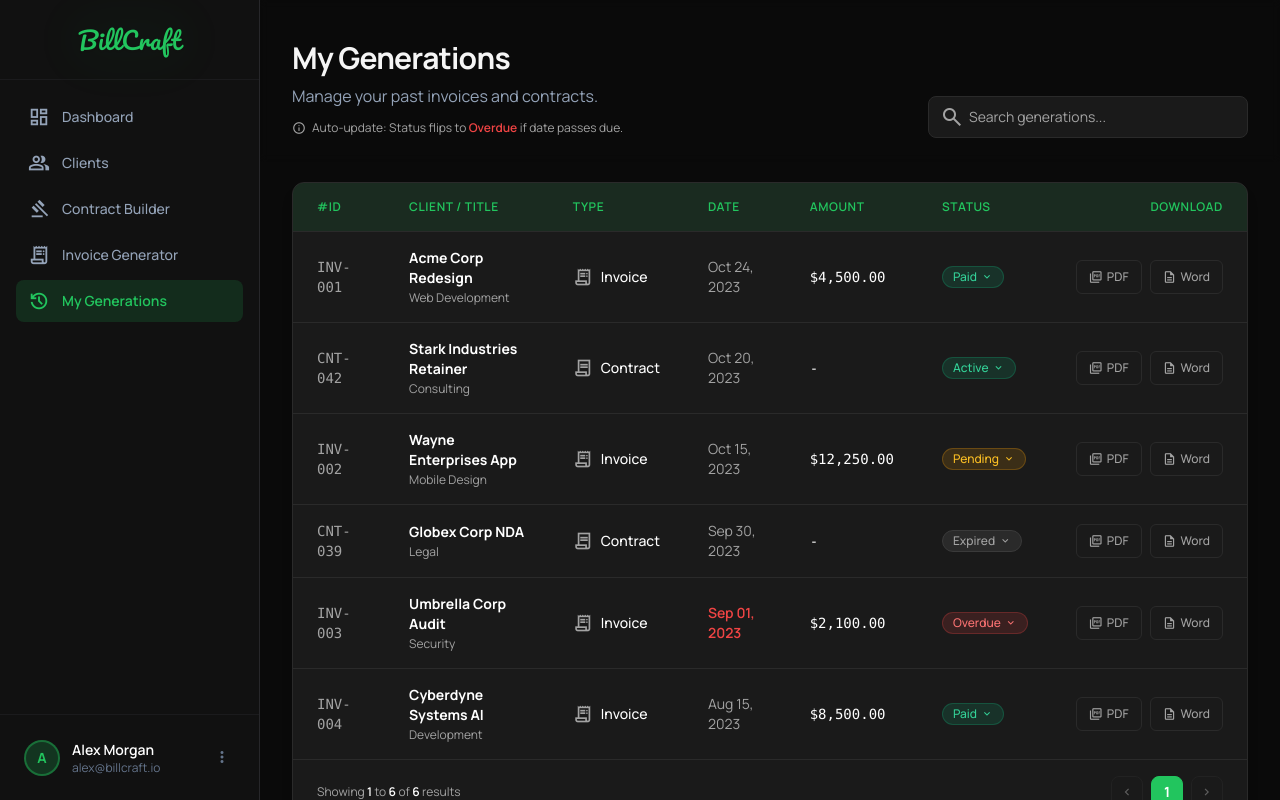
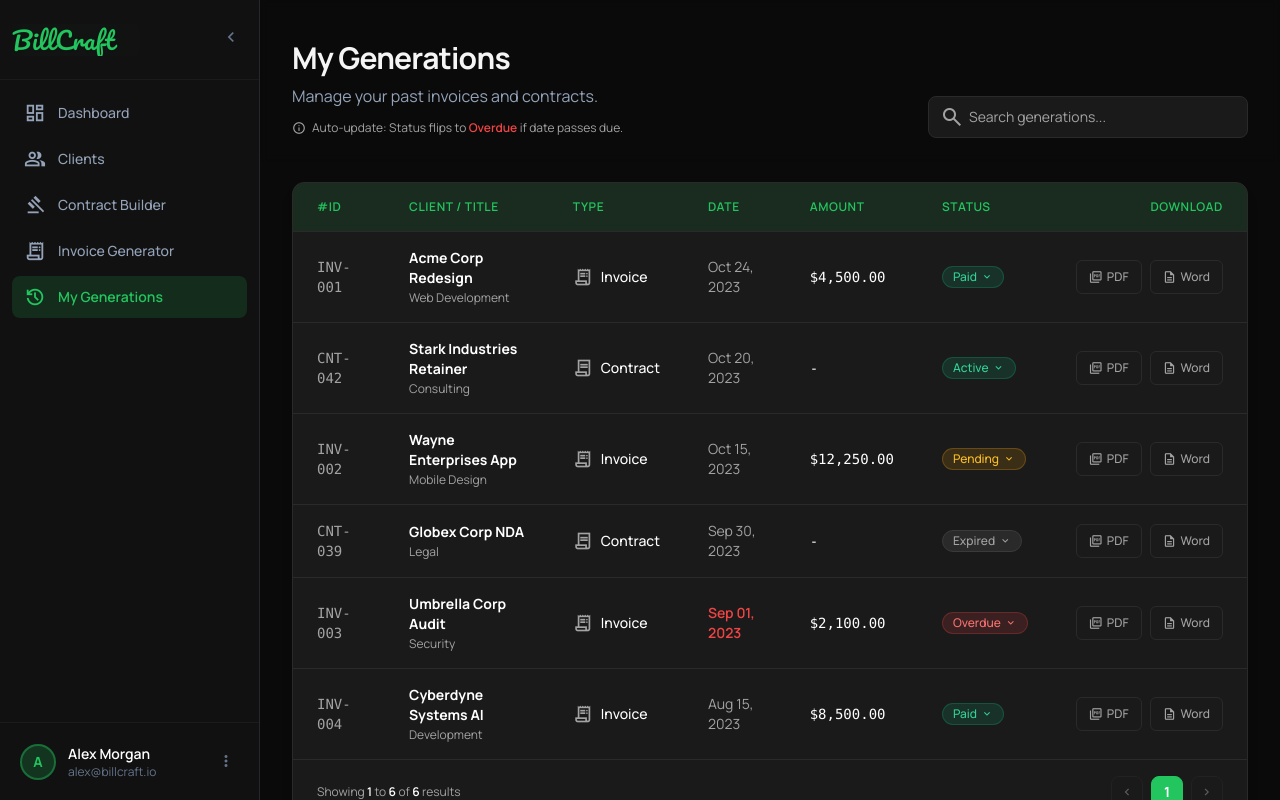
Before and after one commit to MerLin027/BillCraft, a React (Vite) app in the folder frontend/: page /my-generations in a window 1280 px wide. Built offline with nearby package versions, Linux system fonts and the light colour scheme.

Commit message:
Add collapsible sidebar with CSS var-driven page margins

```diff
--- a/frontend/src/components/Sidebar.jsx
+++ b/frontend/src/components/Sidebar.jsx
@@ -12,18 +12,19 @@ const NAV_ITEMS = [
 
 export default function Sidebar({ active }) {
   const navigate = useNavigate()
-  const { user, logout } = useApp()
+  const { user, logout, sidebarCollapsed, toggleSidebar } = useApp()
 
-  const displayFullName = user?.name ?? 'Alex Morgan'
+  const displayFullName = user?.name  ?? 'Alex Morgan'
   const displayEmail    = user?.email ?? 'alex@billcraft.io'
   const avatarInitial   = displayFullName.trim().charAt(0).toUpperCase()
 
   const location = useLocation()
-  const [menuOpen, setMenuOpen]     = useState(false)
+  const [menuOpen,   setMenuOpen]   = useState(false)
   const [navigating, setNavigating] = useState(false)
   const menuRef = useRef(null)
 
-  // Fade the overlay OUT once the new route has rendered
+  const W = sidebarCollapsed ? 72 : 260
+
   useEffect(() => {
     const t = setTimeout(() => setNavigating(false), 50)
     return () => clearTimeout(t)
@@ -31,9 +32,7 @@ export default function Sidebar({ active }) {
 
   useEffect(() => {
     function handleOutsideClick(e) {
-      if (menuRef.current && !menuRef.current.contains(e.target)) {
-        setMenuOpen(false)
-      }
+      if (menuRef.current && !menuRef.current.contains(e.target)) setMenuOpen(false)
     }
     if (menuOpen) document.addEventListener('mousedown', handleOutsideClick)
     return () => document.removeEventListener('mousedown', handleOutsideClick)
@@ -53,55 +52,87 @@ export default function Sidebar({ active }) {
 
   return (
     <>
-    {/* Page-transition overlay — covers the main content area */}
+    {/* Page-transition overlay */}
     <div
       style={{
         position: 'fixed',
         top: 0,
-        left: 260,
+        left: W,
         right: 0,
         bottom: 0,
         background: '#0a0a0a',
         opacity: navigating ? 1 : 0,
-        transition: 'opacity 200ms ease-in-out',
+        transition: 'opacity 200ms ease-in-out, left 300ms ease-in-out',
         pointerEvents: navigating ? 'all' : 'none',
         zIndex: 40,
       }}
     />
-    <aside className="w-[260px] h-screen bg-[#111111] border-r border-[#27272a] flex flex-col justify-between shrink-0 fixed left-0 top-0 z-50">
-      <div className="flex flex-col flex-grow">
 
-        {/* Brand */}
-        <div className="h-20 flex items-center justify-center px-6 border-b border-[#27272a]/50 shrink-0">
-          <div className="relative">
-            <div className="absolute -inset-4 bg-[#22c55e]/10 rounded-full blur-xl opacity-30 pointer-events-none" />
-            <h1 className="font-cursive text-2xl text-[#22c55e] tracking-wide relative z-10 drop-shadow-sm select-none">
+    <aside
+      style={{ width: W, transition: 'width 300ms ease-in-out' }}
+      className="h-screen bg-[#111111] border-r border-[#27272a] flex flex-col justify-between shrink-0 fixed left-0 top-0 z-50 overflow-hidden"
+    >
+      <div className="flex flex-col flex-grow min-w-0">
+
+        {/* Brand + collapse toggle */}
+        <div className="h-20 flex items-center border-b border-[#27272a]/50 shrink-0 px-3 gap-2">
+          {/* Logo — hide text when collapsed */}
+          <div
+            className="flex items-center gap-2 flex-1 min-w-0 overflow-hidden cursor-pointer"
+            onClick={() => navTo('/dashboard')}
+          >
+            <div className="relative shrink-0">
+              <div className="absolute -inset-3 bg-[#22c55e]/10 rounded-full blur-xl opacity-30 pointer-events-none" />
+              {sidebarCollapsed ? (
+                <span className="material-symbols-outlined text-[#22c55e] text-[28px] relative z-10" style={{ fontVariationSettings: "'FILL' 1" }}>receipt</span>
+              ) : (
+                <h1 className="font-cursive text-2xl text-[#22c55e] tracking-wide relative z-10 drop-shadow-sm select-none whitespace-nowrap">
                   BillCraft
                 </h1>
+              )}
             </div>
           </div>
 
+          {/* Collapse toggle */}
+          <button
+            onClick={toggleSidebar}
+            className="shrink-0 p-1.5 rounded-lg text-slate-500 hover:text-white hover:bg-white/10 transition-colors"
+            title={sidebarCollapsed ? 'Expand sidebar' : 'Collapse sidebar'}
+          >
+            <span className="material-symbols-outlined text-[20px]">
+              {sidebarCollapsed ? 'chevron_right' : 'chevron_left'}
+            </span>
+          </button>
+        </div>
+
         {/* Nav links */}
-        <nav className="flex flex-col gap-1 p-4 flex-grow">
+        <nav className="flex flex-col gap-1 p-3 flex-grow">
           {NAV_ITEMS.map(({ label, icon, path, filled }) => {
             const isActive = path === '/' + active
             return (
               <button
                 key={path}
                 onClick={() => navTo(path)}
-                className={`flex items-center gap-3 px-3 py-2.5 rounded-lg transition-all duration-200 ease-in-out w-full text-left ${
+                title={sidebarCollapsed ? label : undefined}
+                className={`flex items-center gap-3 rounded-lg transition-all duration-200 ease-in-out w-full text-left ${
+                  sidebarCollapsed ? 'px-3 py-2.5 justify-center' : 'px-3 py-2.5'
+                } ${
                   isActive
                     ? 'bg-[#22c55e]/15 text-[#22c55e]'
                     : 'text-slate-400 hover:bg-white/5 hover:text-white'
                 }`}
               >
                 <span
-                  className="material-symbols-outlined text-[22px]"
+                  className="material-symbols-outlined text-[22px] shrink-0"
                   style={isActive && filled ? { fontVariationSettings: "'FILL' 1" } : undefined}
                 >
                   {icon}
                 </span>
-                <span className={`text-sm ${isActive ? 'font-semibold' : 'font-medium'}`}>{label}</span>
+                {!sidebarCollapsed && (
+                  <span className={`text-sm whitespace-nowrap overflow-hidden ${isActive ? 'font-semibold' : 'font-medium'}`}>
+                    {label}
+                  </span>
+                )}
               </button>
             )
           })}
@@ -110,29 +141,36 @@ export default function Sidebar({ active }) {
 
       {/* User profile */}
       <div className="flex flex-col">
-        <div className="p-4 border-t border-[#27272a]/50 bg-[#111111]">
+        <div className="p-3 border-t border-[#27272a]/50 bg-[#111111]">
           <div className="relative" ref={menuRef}>
 
             {/* Profile row */}
-            <div className="flex items-center gap-3 p-2 rounded-lg hover:bg-white/5 cursor-pointer transition-colors">
+            <div
+              className={`flex items-center gap-3 p-2 rounded-lg hover:bg-white/5 cursor-pointer transition-colors ${sidebarCollapsed ? 'justify-center' : ''}`}
+              onClick={sidebarCollapsed ? () => setMenuOpen(v => !v) : undefined}
+            >
               <div className="size-9 rounded-full bg-[#22c55e]/20 border-2 border-[#22c55e]/40 flex items-center justify-center shrink-0">
                 <span className="text-sm font-bold text-[#22c55e] select-none">{avatarInitial}</span>
               </div>
-              <div className="flex flex-col overflow-hidden">
+              {!sidebarCollapsed && (
+                <>
+                  <div className="flex flex-col overflow-hidden flex-1 min-w-0">
                     <p className="text-sm font-semibold text-white truncate">{displayFullName}</p>
                     <p className="text-xs text-slate-500 truncate">{displayEmail}</p>
                   </div>
                   <button
                     onClick={() => setMenuOpen(v => !v)}
-                className="ml-auto p-1 rounded-md text-slate-500 hover:text-white hover:bg-white/10 transition-colors"
+                    className="ml-auto p-1 rounded-md text-slate-500 hover:text-white hover:bg-white/10 transition-colors shrink-0"
                   >
                     <span className="material-symbols-outlined text-lg">more_vert</span>
                   </button>
+                </>
+              )}
             </div>
 
             {/* Dropdown */}
             {menuOpen && (
-              <div className="absolute bottom-full left-0 mb-2 w-full bg-[#1a1a1a] border border-[#27272a] rounded-lg shadow-xl overflow-hidden z-50">
+              <div className={`absolute bottom-full mb-2 bg-[#1a1a1a] border border-[#27272a] rounded-lg shadow-xl overflow-hidden z-50 ${sidebarCollapsed ? 'left-0 w-40' : 'left-0 w-full'}`}>
                 <button
                   onClick={() => { setMenuOpen(false); navTo('/profile') }}
                   className="flex items-center gap-2 w-full px-4 py-2.5 text-sm font-medium text-[#f5f5f5] hover:bg-white/5 transition-colors text-left"
--- a/frontend/src/context/AppContext.jsx
+++ b/frontend/src/context/AppContext.jsx
@@ -14,6 +14,21 @@ export function AppProvider({ children }) {
   const [clients, setClients] = useState([])
   const [generations, setGenerations] = useState([])
   const [intendedDestination, setIntendedDestination] = useState(null)
+  const [sidebarCollapsed, setSidebarCollapsed] = useState(() => {
+    try { return localStorage.getItem('billcraft_sidebar') === 'collapsed' } catch { return false }
+  })
+  function toggleSidebar() {
+    setSidebarCollapsed(v => {
+      const next = !v
+      try { localStorage.setItem('billcraft_sidebar', next ? 'collapsed' : 'expanded') } catch {}
+      return next
+    })
+  }
+
+  // Set CSS var synchronously every render so pages always have the correct margin
+  if (typeof document !== 'undefined') {
+    document.documentElement.style.setProperty('--sidebar-w', sidebarCollapsed ? '72px' : '260px')
+  }
 
   const login = () => {
     const userData = { name: 'Vrushank', email: '23it032@charusat.edu.in' }
@@ -61,6 +76,7 @@ export function AppProvider({ children }) {
       clients, addClient, updateClient, deleteClient,
       generations, addGeneration, updateGenerationStatus,
       intendedDestination, setIntendedDestination,
+      sidebarCollapsed, toggleSidebar,
     }}>
       {children}
     </AppContext.Provider>
--- a/frontend/src/pages/ClientScreen.jsx
+++ b/frontend/src/pages/ClientScreen.jsx
@@ -29,7 +29,7 @@ export default function ClientScreen() {
       <Sidebar active="clients" />
 
       {/* Main */}
-      <main className="flex-1 flex flex-col h-full relative bg-[#0a0a0a] ml-[260px]">
+      <main className="flex-1 flex flex-col h-full relative bg-[#0a0a0a]" style={{ marginLeft: 'var(--sidebar-w)', transition: 'margin-left 300ms ease-in-out' }}>
 
         {/* Header */}
         <header className="px-8 pt-10 pb-6 flex flex-col md:flex-row md:items-end justify-between gap-6 bg-[#0a0a0a]/80 backdrop-blur-sm sticky top-0 z-10">
--- a/frontend/src/pages/Clients.jsx
+++ b/frontend/src/pages/Clients.jsx
@@ -9,7 +9,7 @@ export default function Clients() {
   return (
     <div className="bg-[#0a0a0a] text-[#f5f5f5] min-h-screen overflow-hidden flex font-display antialiased">
       <Sidebar active="clients" />
-      <main className="flex-1 ml-[260px] h-screen overflow-y-auto no-scrollbar bg-[#0a0a0a] relative">
+      <main className="flex-1 h-screen overflow-y-auto no-scrollbar bg-[#0a0a0a] relative" style={{ marginLeft: 'var(--sidebar-w)', transition: 'margin-left 300ms ease-in-out' }}>
         <div className="max-w-7xl mx-auto p-8 flex flex-col gap-8">
           <header className="flex flex-col gap-2">
             <h2 className="text-3xl font-bold tracking-tight text-[#f5f5f5]">Clients</h2>
--- a/frontend/src/pages/ContractBuilder.jsx
+++ b/frontend/src/pages/ContractBuilder.jsx
@@ -9,7 +9,7 @@ export default function ContractBuilder() {
   return (
     <div className="bg-[#0a0a0a] text-[#f5f5f5] h-screen overflow-hidden flex font-display antialiased">
       <Sidebar active="contract-builder" />
-      <main className="flex-1 ml-[260px] h-full flex flex-col bg-[#0a0a0a]">
+      <main className="flex-1 h-full flex flex-col bg-[#0a0a0a]" style={{ marginLeft: 'var(--sidebar-w)', transition: 'margin-left 300ms ease-in-out' }}>
         <header className="px-8 pt-10 pb-6 flex flex-col md:flex-row md:items-end justify-between gap-6 bg-[#0a0a0a]/80 backdrop-blur-sm sticky top-0 z-10">
           <div className="flex flex-col gap-2">
             <h2 className="text-3xl font-bold tracking-tight text-[#f5f5f5]">Contract Builder</h2>
--- a/frontend/src/pages/ContractBuilderEditor.jsx
+++ b/frontend/src/pages/ContractBuilderEditor.jsx
@@ -91,7 +91,7 @@ export default function ContractBuilderEditor({ onBack }) {
 
       <Sidebar active="contract-builder" />
 
-      <div className="flex-1 flex flex-col h-screen overflow-hidden ml-[260px]">
+      <div className="flex-1 flex flex-col h-screen overflow-hidden" style={{ marginLeft: 'var(--sidebar-w)', transition: 'margin-left 300ms ease-in-out' }}>
 
         {/* Top bar */}
         <header className="px-8 pt-10 pb-6 flex flex-col md:flex-row md:items-end justify-between gap-6 bg-[#0a0a0a]/80 backdrop-blur-sm sticky top-0 z-20 shrink-0">
--- a/frontend/src/pages/ContractGenerator.jsx
+++ b/frontend/src/pages/ContractGenerator.jsx
@@ -184,7 +184,7 @@ export default function ContractGenerator() {
       <Sidebar active="contract-builder" />
 
       {/* Main */}
-      <main className="flex-1 flex flex-col h-full bg-[#0a0a0a] ml-[260px]">
+      <main className="flex-1 flex flex-col h-full bg-[#0a0a0a]" style={{ marginLeft: 'var(--sidebar-w)', transition: 'margin-left 300ms ease-in-out' }}>
 
         {/* Header */}
         <header className="px-8 pt-10 pb-6 flex flex-col md:flex-row md:items-end justify-between gap-6 bg-[#0a0a0a]/80 backdrop-blur-sm sticky top-0 z-10">
--- a/frontend/src/pages/Dashboard.jsx
+++ b/frontend/src/pages/Dashboard.jsx
@@ -80,7 +80,7 @@ export default function Dashboard() {
       <Sidebar active="dashboard" />
 
       {/* ── Main content ── */}
-      <main className="flex-1 ml-[260px] h-screen overflow-y-auto no-scrollbar bg-[#0a0a0a] relative">
+      <main className="flex-1 h-screen overflow-y-auto no-scrollbar bg-[#0a0a0a] relative" style={{ marginLeft: 'var(--sidebar-w)', transition: 'margin-left 300ms ease-in-out' }}>
         <div className="max-w-7xl mx-auto p-8 flex flex-col gap-8">
 
           {/* Header */}
--- a/frontend/src/pages/InvoiceGenerator.jsx
+++ b/frontend/src/pages/InvoiceGenerator.jsx
@@ -140,7 +140,7 @@ export default function InvoiceGenerator() {
     <div className="bg-[#0a0a0a] text-[#f5f5f5] font-display antialiased min-h-screen flex overflow-hidden">
       <Sidebar active="invoice-generator" />
 
-      <div className="flex-1 flex flex-col h-screen overflow-hidden ml-[260px]">
+      <div className="flex-1 flex flex-col h-screen overflow-hidden" style={{ marginLeft: 'var(--sidebar-w)', transition: 'margin-left 300ms ease-in-out' }}>
 
         {/* ── Header ── */}
         <header className="px-8 pt-10 pb-6 flex flex-col md:flex-row md:items-end justify-between gap-6 bg-[#0a0a0a]/80 backdrop-blur-sm sticky top-0 z-10 shrink-0">
--- a/frontend/src/pages/MyGenerations.jsx
+++ b/frontend/src/pages/MyGenerations.jsx
@@ -193,7 +193,7 @@ export default function MyGenerations() {
       <Sidebar active="my-generations" />
 
       {/* ── Main ── */}
-      <main className="flex-1 flex flex-col h-full relative bg-[#0a0a0a] ml-[260px]">
+      <main className="flex-1 flex flex-col h-full relative bg-[#0a0a0a]" style={{ marginLeft: 'var(--sidebar-w)', transition: 'margin-left 300ms ease-in-out' }}>
 
         {/* ── Header — exact match to ClientScreen ── */}
         <header className="px-8 pt-10 pb-6 flex flex-col md:flex-row md:items-end justify-between gap-6 bg-[#0a0a0a]/80 backdrop-blur-sm sticky top-0 z-10">
--- a/frontend/src/pages/ProfileScreen.jsx
+++ b/frontend/src/pages/ProfileScreen.jsx
@@ -72,7 +72,7 @@ export default function ProfileScreen() {
 
       <Sidebar active="profile" />
 
-      <main className="flex-1 ml-[260px] h-screen overflow-hidden bg-[#0a0a0a] flex flex-col px-8 pt-0 pb-6 gap-4">
+      <main className="flex-1 h-screen overflow-hidden bg-[#0a0a0a] flex flex-col px-8 pt-0 pb-6 gap-4" style={{ marginLeft: 'var(--sidebar-w)', transition: 'margin-left 300ms ease-in-out' }}>
 
         {/* ── Page header ── */}
         <div className="shrink-0 pt-8 pb-4 flex flex-col md:flex-row md:items-end justify-between gap-6">
```
Lines whose indentation alone changed are shown as unchanged.
